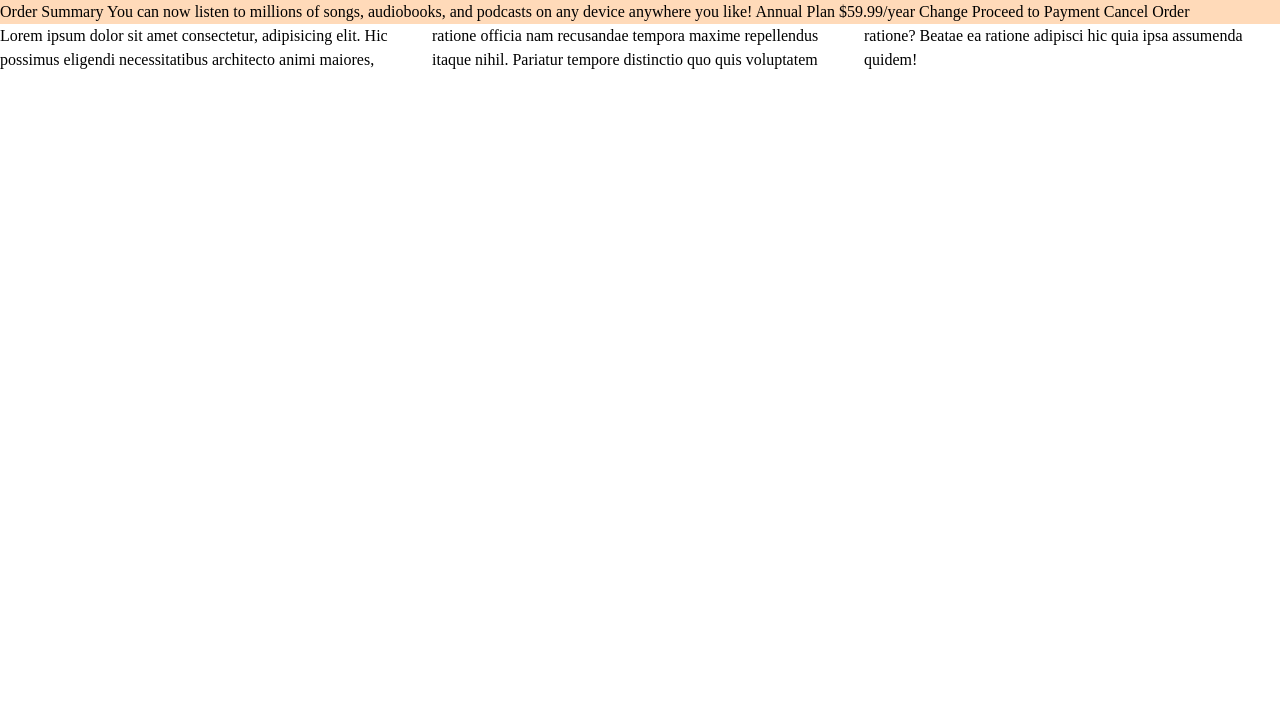
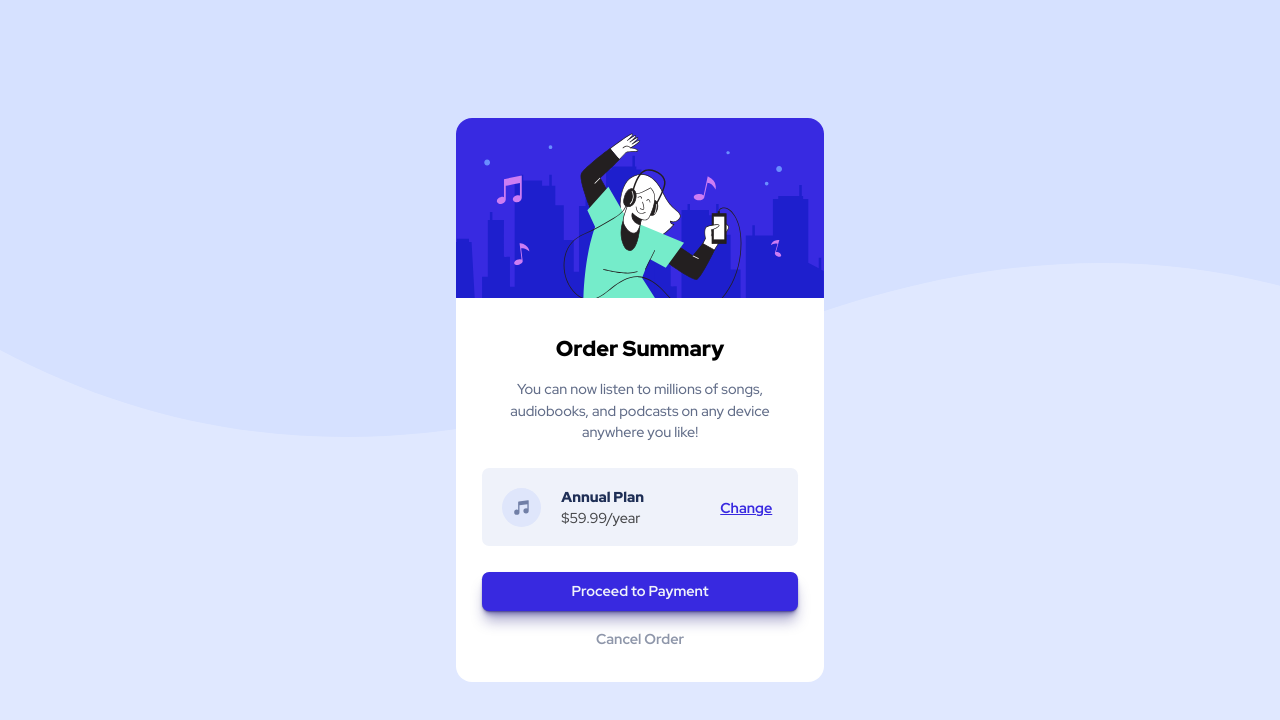
Before and after one commit to sivakumars/FEM-HTML-CSS-Challenges, a website: page order-summary-component/index.html in a window 1280 px wide. Drawn offline with Linux system fonts and the light colour scheme.

Commit message:
Order summary component

```diff
--- a/order-summary-component/index.html
+++ b/order-summary-component/index.html
@@ -8,24 +8,27 @@
   <link rel="stylesheet" href="dist/styles/styles.css">
 </head>
 <body>
-
-   <div>
-    Order Summary
-
-  You can now listen to millions of songs, audiobooks, and podcasts on any
-  device anywhere you like!
-
-  Annual Plan
-  $59.99/year
-
-  Change
-
-  Proceed to Payment
-  Cancel Order
-   </div>
-
-   <p>
-    Lorem ipsum dolor sit amet consectetur, adipisicing elit. Hic possimus eligendi necessitatibus architecto animi maiores, ratione officia nam recusandae tempora maxime repellendus itaque nihil. Pariatur tempore distinctio quo quis voluptatem ratione? Beatae ea ratione adipisci hic quia ipsa assumenda quidem!
-   </p>
+  <main class="center-content">
+    <article class="flex-column | order-card">
+      <h3 class="order-card-title">Order Summary</h3>
+      <div class="order-card-details">
+        <p class="order-card-description | text-align-center">You can now listen to millions of songs, audiobooks, and podcasts on any
+          device anywhere you like!</p>
+        <section class="flex-row | order-card-plan">
+          <img src="images/icon-music.svg" alt="Music icon" >
+          <dl>
+            <dt class="plan">Annual Plan</dt>
+            <dd class="price">$59.99/year</dd>
+          </dl>
+          <button class="push-right secondary-btn link-btn">Change</button>
+        </section>
+        <p class="flex-column | btn-group">
+          <button class="primary-btn | box-shadow">Proceed to Payment</button>
+          <button class="secondary-btn">Cancel Order</button>
+        </p>
+      </div>
+      <img src="images/illustration-hero.svg" alt="Card image" class="card-img">
+    </article>
+  </main>
 </body>
 </html>
--- a/order-summary-component/src/styles/base.css
+++ b/order-summary-component/src/styles/base.css
@@ -0,0 +1,33 @@
+@import url('https://fonts.googleapis.com/css2?family=Red+Hat+Display:wght@500;700;900&display=swap');
+
+:root{
+  --font-family: 'Red Hat Display', sans-serif;
+  --font-size-body: 1rem;
+
+  --font-weight-500: 500;
+  --font-weight-700: 700;
+  --font-weight-900: 900;
+
+  --brand-hue-500: hsl(245, 75%, 52%);
+  --brand-hue-300: hsl(225, 100%, 94%);
+
+  --brand-neutral-100: hsl(220, 35%, 100%);
+  --brand-neutral-300: hsl(224, 54%, 96%);
+  --brand-neutral-500: hsl(223, 47%, 23%);
+}
+
+body{
+  height: 100vh;
+  background-image: url(../../images/pattern-background-desktop.svg);
+  background-repeat: no-repeat;
+  background-color: var(--brand-hue-300);
+
+  font-family: var(--font-family);
+}
+
+@media screen and (max-width: 25em) {
+   body{
+    background-image: url(../../images/pattern-background-mobile.svg);
+    background-position: center;
+   }
+}
--- a/order-summary-component/src/styles/component.css
+++ b/order-summary-component/src/styles/component.css
@@ -1,7 +1,98 @@
-p{
-  columns: 3;
+.order-card {
+  font-size: calc(var(--font-size-body) * 0.9);
+  background-color: var(--brand-neutral-100);
+  width: clamp(20rem, calc(1rem + 50vw), 23rem);
+  border-radius: 1rem;
+  overflow: hidden;
 }
 
-div{
-  background-color: peachpuff;
+.order-card-title{
+  margin-block-start: 2.2rem;
+  font-size: 1.5em;
+  font-weight: var(--font-weight-900);
 }
+
+.order-card-details{
+  padding: 0.8rem 1.6rem 2rem;
+}
+
+.order-card-description{
+  color: var(--brand-neutral-500);
+  opacity: 0.7;
+}
+
+.order-card-plan{
+  background-color: var(--brand-neutral-300);
+  border-radius: 0.5em;
+  padding: 1.2em 1.4em;
+}
+
+.order-card-plan .plan{
+  font-weight: var(--font-weight-900);
+  color: var(--brand-neutral-500);
+}
+
+.order-card-plan .price{
+  opacity: 0.7;
+}
+
+.order-card-plan > img {
+  width: 2.75em;
+  height: 2.75em;
+}
+
+.order-card-plan button{
+  color: var(--brand-hue-500);
+  text-decoration: underline;
+  text-underline-offset: 1.2px;
+  opacity: 1;
+  transition: all 300ms ease-out;
+}
+
+.order-card-plan button:hover{
+  opacity: 0.5;
+  text-decoration: none;
+}
+
+.card-img {
+  order: -1;
+}
+
+.order-card-details > * + *{
+  margin-block-start: 1.6rem;
+}
+
+/* Buttons */
+
+.btn-group > * + * {
+  margin-block-start: 1rem;
+}
+
+.primary-btn{
+  width: 100%;
+  border: none;
+  padding-block: 0.6em;
+  border-radius: 0.5em;
+  background-color: var(--brand-hue-500);
+  color: var(--brand-neutral-300);
+  font-weight: var(--font-weight-700);
+  cursor: pointer;
+}
+
+.primary-btn:hover {
+  opacity: 0.75;
+}
+
+.secondary-btn{
+  background: none;
+  border: none;
+  font-size: 1em;
+  color: var(--brand-neutral-500);
+  font-weight: var(--font-weight-700);
+  opacity: 0.5;
+  cursor: pointer;
+}
+
+.secondary-btn:hover{
+  opacity: 1;
+}
--- a/order-summary-component/src/styles/layout.css
+++ b/order-summary-component/src/styles/layout.css
@@ -0,0 +1,18 @@
+.flex-column {
+  display: flex;
+  flex-direction: column;
+  align-items: center;
+}
+
+.flex-row {
+  display: flex;
+  align-items: center;
+  justify-content: space-between;
+  gap: 1.25rem;
+}
+
+.center-content{
+  display: grid;
+  place-content: center;
+  height: 100%;
+}
--- a/order-summary-component/src/styles/utilities.css
+++ b/order-summary-component/src/styles/utilities.css
@@ -0,0 +1,15 @@
+.text-align-center{
+  text-align: center;
+}
+
+.push-right{
+  margin-left: auto;
+}
+
+.box-shadow {
+  --shadow-color: 245deg 73% 27%;
+  box-shadow: 0px 0.6px 0.7px hsl(var(--shadow-color) / 0.39),
+  0px 2px 2.2px -0.9px hsl(var(--shadow-color) / 0.38),
+  0.1px 5px 5.5px -1.8px hsl(var(--shadow-color) / 0.36),
+  0.3px 12.5px 13.7px -2.7px hsl(var(--shadow-color) / 0.35);
+}
```
Also changed, not shown: order-summary-component/dist/styles/styles.css.
